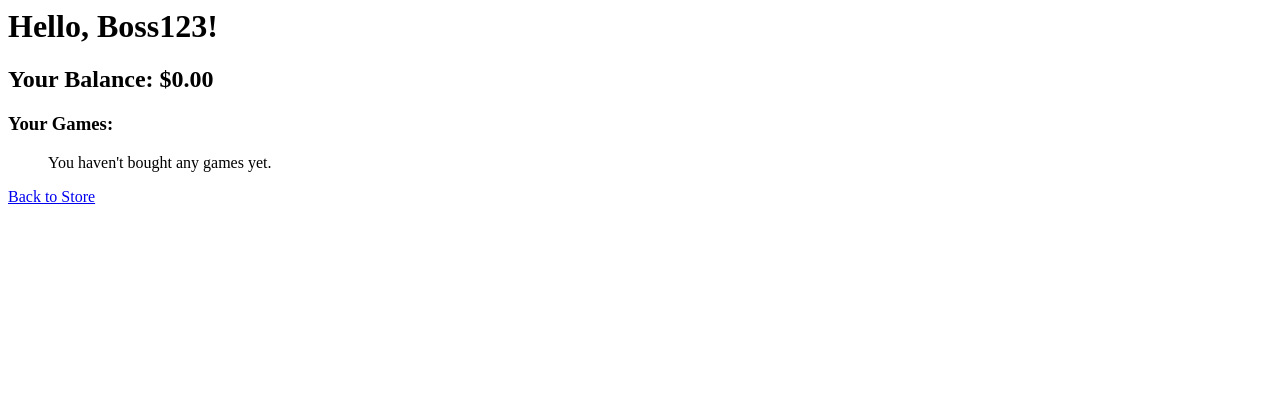
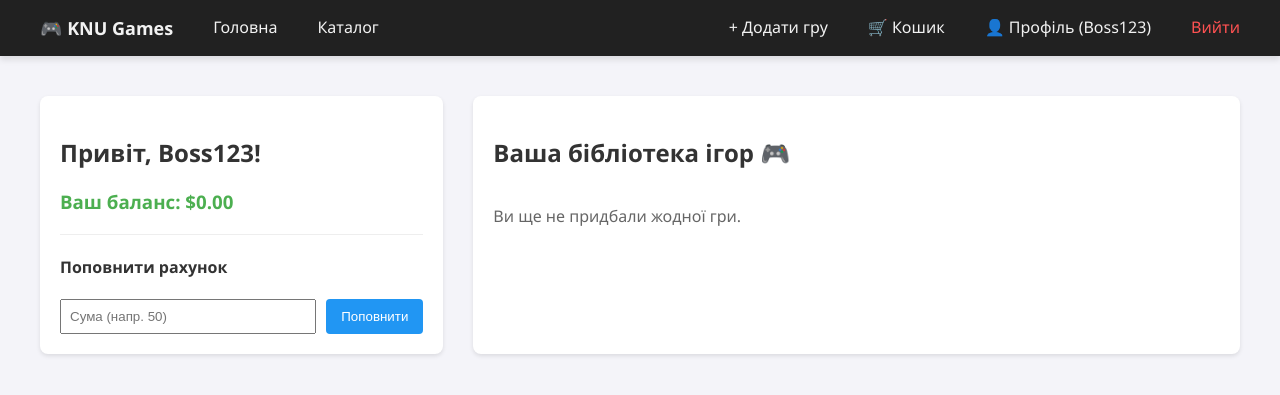
Before and after one commit to illiastavitskyi/knu_games, a Django app: page /users/profile/ in a window 1280 px wide. Shown: the top 395 px of the page. Run offline with Django 5.2, Linux system fonts and the light colour scheme; a user stored in the database is signed in; data comes from the database, SQL or seed files in the repository.

Commit message:
Злиття front

```diff
--- a/templates/profile.html
+++ b/templates/profile.html
@@ -1,12 +1,38 @@
-<h1>Hello, {{ request.user.username }}!</h1>
-<h2>Your Balance: ${{ profile.balance }}</h2>
+{% extends 'base.html' %}
 
-<h3>Your Games:</h3>
-<ul>
-    {% for game in purchased_games %}
-        <li>{{ game.title }} ({{ game.category }})</li>
-    {% empty %}
-        <p>You haven't bought any games yet.</p>
-    {% endfor %}
-</ul>
-<a href="/catalog/">Back to Store</a>
+{% block content %}
+    <div style="display: flex; gap: 30px;">
+        <div style="flex: 1; background: #fff; padding: 20px; border-radius: 8px; box-shadow: 0 2px 4px rgba(0,0,0,0.1); height: fit-content;">
+            <h2>Привіт, {{ request.user.username }}!</h2>
+            <h3 style="color: #4CAF50;">Ваш баланс: ${{ profile.balance }}</h3>
+
+            <hr style="border: 0; border-top: 1px solid #eee; margin: 20px 0;">
+
+            <h4>Поповнити рахунок</h4>
+            <form action="{% url 'deposit' %}" method="post" style="display: flex; gap: 10px;">
+                {% csrf_token %}
+                <input type="number" name="amount" min="1" step="0.01" placeholder="Сума (напр. 50)" required style="padding: 8px; flex: 1;">
+                <button type="submit" style="background: #2196F3; color: white; padding: 8px 15px; border: none; border-radius: 4px; cursor: pointer;">Поповнити</button>
+            </form>
+        </div>
+
+        <div style="flex: 2; background: #fff; padding: 20px; border-radius: 8px; box-shadow: 0 2px 4px rgba(0,0,0,0.1);">
+            <h2>Ваша бібліотека ігор 🎮</h2>
+            <div style="display: flex; flex-direction: column; gap: 10px; margin-top: 20px;">
+                {% for game in purchased_games %}
+                    <div style="padding: 15px; border: 1px solid #eee; border-radius: 8px; display: flex; justify-content: space-between; align-items: center;">
+                        <div>
+                            <a href="{% url 'game_detail' game.id %}" style="text-decoration: none; color: #333;">
+                                <strong style="font-size: 18px; transition: color 0.3s;" onmouseover="this.style.color='#2196F3'" onmouseout="this.style.color='#333'">{{ game.title }}</strong>
+                            </a>
+                            <p style="margin: 5px 0 0 0; color: #666; font-size: 14px;">{{ game.category }} | Розробник: {{ game.developer }}</p>
+                        </div>
+                        <button style="background: #333; color: white; padding: 8px 15px; border: none; border-radius: 4px; cursor: pointer;">Грати</button>
+                    </div>
+                {% empty %}
+                    <p style="color: #666;">Ви ще не придбали жодної гри.</p>
+                {% endfor %}
+            </div>
+        </div>
+    </div>
+{% endblock %}
--- a/users/urls.py
+++ b/users/urls.py
@@ -1,9 +1,10 @@
 from django.urls import path
-from .views import register_view, login_view
 from . import views
 
 urlpatterns = [
-    path('register/', register_view, name='register'),
-    path('login/', login_view, name='login'),
-path('profile/', views.profile_view, name='profile')
+    path('register/', views.register_view, name='register'),
+    path('login/', views.login_view, name='login'),
+    path('profile/', views.profile_view, name='profile'),
+    path('logout/', views.logout_view, name='logout'),
+    path('deposit/', views.deposit_funds, name='deposit'),
 ]
--- a/users/views.py
+++ b/users/views.py
@@ -1,54 +1,33 @@
+from decimal import Decimal
+from django.contrib.auth.decorators import login_required
 from django.shortcuts import render, redirect
 from django.contrib.auth.models import User
-from django.contrib.auth import authenticate, login
+from django.contrib.auth import authenticate, login, logout
 from .models import Profile
 from orders.models import OrderItem
 
-
 def register_view(request):
-
     if request.method == 'POST':
-
         username = request.POST['username']
         password = request.POST['password']
-
-        user = User.objects.create_user(
-            username=username,
-            password=password
-        )
-
+        user = User.objects.create_user(username=username, password=password)
         login(request, user)
-
         return redirect('home')
-
     return render(request, 'register.html')
 
-
 def login_view(request):
-
     if request.method == 'POST':
-
         username = request.POST['username']
         password = request.POST['password']
-
-        user = authenticate(
-            request,
-            username=username,
-            password=password
-        )
-
+        user = authenticate(request, username=username, password=password)
         if user is not None:
             login(request, user)
-
             return redirect('home')
-
     return render(request, 'login.html')
 
-
+@login_required
 def profile_view(request):
     profile, created = Profile.objects.get_or_create(user=request.user)
-
-    # Шукаємо всі ігри з оплачених замовлень цього користувача
     purchased_items = OrderItem.objects.filter(order__user=request.user, order__is_paid=True)
     purchased_games = [item.game for item in purchased_items]
 
@@ -56,3 +35,24 @@ def profile_view(request):
         'profile': profile,
         'purchased_games': purchased_games
     })
+
+def logout_view(request):
+    logout(request)
+    return redirect('home')
+
+@login_required
+def deposit_funds(request):
+    if request.method == 'POST':
+        amount = request.POST.get('amount')
+        if amount:
+            try:
+                deposit_amount = Decimal(amount)
+                if deposit_amount > 0:
+                    # Використовуємо get_or_create для уникнення помилки DoesNotExist
+                    profile, created = Profile.objects.get_or_create(user=request.user)
+                    profile.balance += deposit_amount
+                    profile.save()
+            except ValueError:
+                pass
+
+    return redirect('profile')
```
